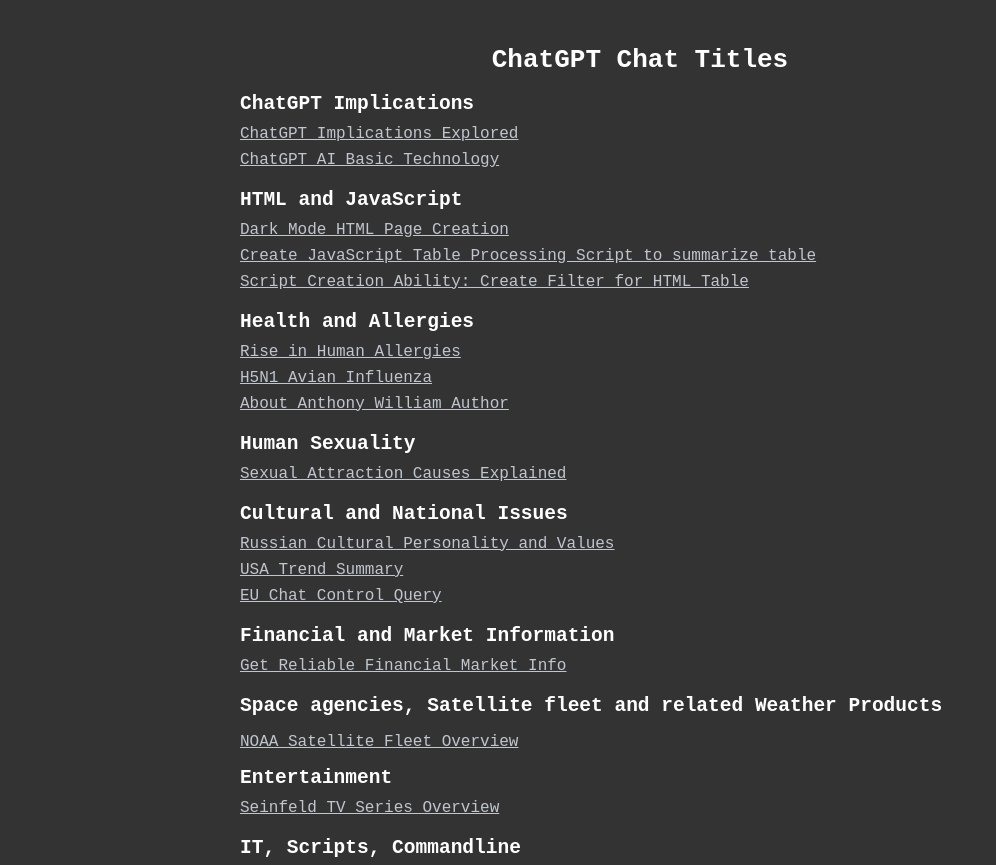
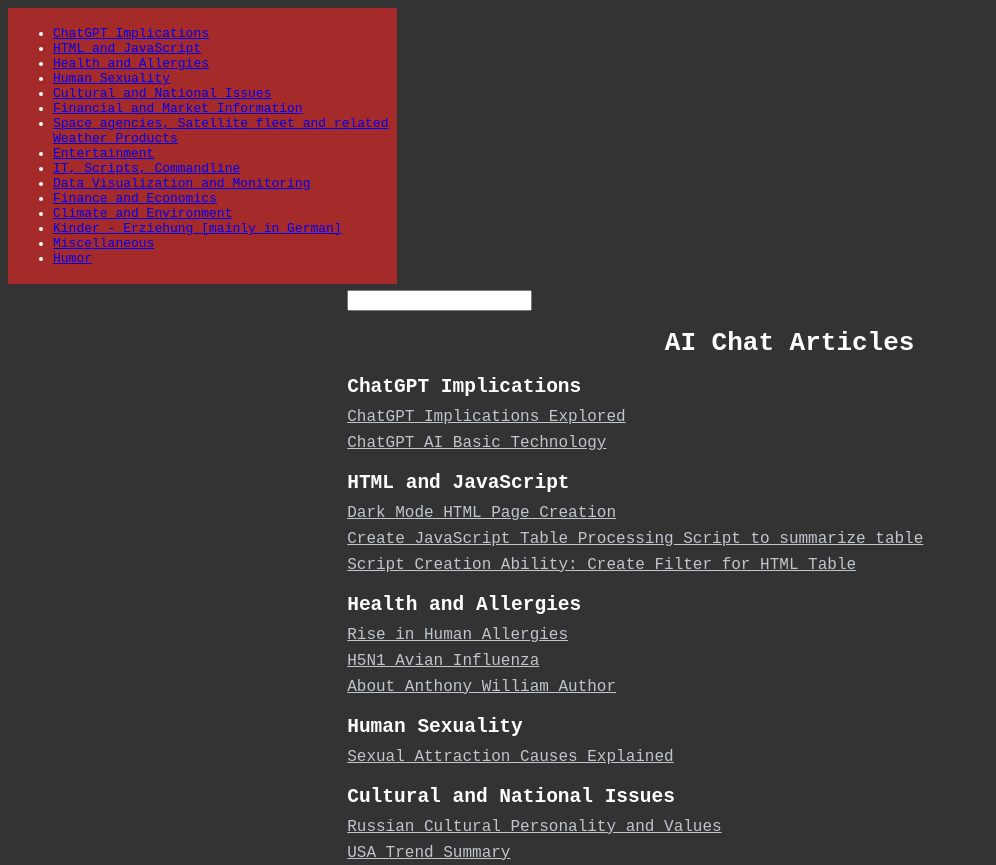
Before and after one commit to gt00x/gt00x.github.io, a plain HTML site: page index.html in a window 1280 px wide. Shown: the top 865 px of the page, without its empty margins (0-996 px from the left). Drawn offline with Linux system fonts and the light colour scheme.

Commit message:
TOC and filter in index.html

```diff
--- a/index.html
+++ b/index.html
@@ -5,7 +5,7 @@
 
 <head>
   <meta charset="UTF-8">
-  <title>ChatGPT Chat Titles</title>
+  <title>AI Chat Titles</title>
   <style>
     body {
       background-color: #333;
@@ -18,9 +18,11 @@
     }
 
     .container {
-      max-width: 800px;
+      width:70%;
+      max-width: 1100px;
       margin: 0 auto;
-      padding: 20px;
+      padding: 6px 40px 0px 40px;
+      float:right;
     }
 
     .group {
@@ -38,62 +40,82 @@
       color: #c0c5ce;
     }
 
+#toc {
+  color: white !important;
+//  background-color: #EBEBEB;
+// background-color: #E8B4B4;
+background-color: brown;
+float:left;
+padding: 5px;
+}
+// #title:hover {white};
+// a:visited { color: white }
+// a:hover { color: yellow }
+// a:not(:hover):not(:focus):not(:active):not(:visited)
+// input { float: right; clear: both; }
+//     .input { float: right; clear: both; }
+
   </style>
 </head>
 
 <body>
-  <div class="container">
-    <h1>ChatGPT Chat Titles</h1>
+
+<div id="toc" style="width:30%">
+</div>
+
+
+  <div class="container" style="right:0">
+  <input type="text" id="input">
+    <h1>AI Chat Articles</h1>
 
     <div class="group">
-      <h2>ChatGPT Implications</h2>
+      <h2 id="1">ChatGPT Implications</h2>
       <a href="#" class="title">ChatGPT Implications Explored</a>
       <a href="#" class="title">ChatGPT AI Basic Technology</a>
     </div>
 
     <div class="group">
-      <h2>HTML and JavaScript</h2>
+      <h2 id="2">HTML and JavaScript</h2>
       <a href="#" class="title">Dark Mode HTML Page Creation</a>
       <a href="#" class="title">Create JavaScript Table Processing Script to summarize table</a>
       <a href="#" class="title">Script Creation Ability: Create Filter for HTML Table</a>
     </div>
 
     <div class="group">
-      <h2>Health and Allergies</h2>
+      <h2 id="3">Health and Allergies</h2>
       <a href="#" class="title">Rise in Human Allergies</a>
       <a href="#" class="title">H5N1 Avian Influenza</a>
       <a href="#" class="title">About Anthony William Author</a>
     </div>
 
     <div class="group">
-      <h2>Human Sexuality</h2>
+      <h2 id="4">Human Sexuality</h2>
       <a href="#" class="title">Sexual Attraction Causes Explained</a>
     </div>
 
     <div class="group">
-      <h2>Cultural and National Issues</h2>
+      <h2 id="5">Cultural and National Issues</h2>
       <a href="#" class="title">Russian Cultural Personality and Values</a>
       <a href="#" class="title">USA Trend Summary</a>
-      <a href="#" class="title">EU Chat Control Query</a>
     </div>
 
     <div class="group">
-      <h2>Financial and Market Information</h2>
+      <h2 id="6">Financial and Market Information</h2>
       <a href="#" class="title">Get Reliable Financial Market Info</a>
     </div>
 
-    <div class="Space">
-      <h2>Space agencies, Satellite fleet and related Weather Products</h2>
+    <div class="group">
+      <h2 id="7">Space agencies, Satellite fleet and related Weather Products</h2>
             <a href="#" class="title">NOAA Satellite Fleet Overview</a>
     </div>
 
     <div class="group">
-      <h2>Entertainment</h2>
+      <h2 id="8">Entertainment</h2>
       <a href="#" class="title">Seinfeld TV Series Overview</a>
     </div>
 
     <div class="group">
-      <h2>IT, Scripts, Commandline</h2>
+      <h2 id="9">IT, Scripts, Commandline</h2>
       <a href="#" class="title">Increase SSH Connection Keepalive</a>
       <a href="#" class="title">Bringing Down Weather Balloon</a>
       <a href="#" class="title">SMART XML Log Parsing Rule</a>
@@ -106,30 +128,30 @@
     </div>
 
     <div class="group">
-      <h2>Data Visualization and Monitoring</h2>
+      <h2 id="10">Data Visualization and Monitoring</h2>
       <a href="#" class="title">Munin vs Grafana Comparison</a>
       <a href="#" class="title">ITRS OP5 Monitor Overview</a>
 
     </div>
 
     <div class="group">
-      <h2>Finance and Economics</h2>
+      <h2 id="11">Finance and Economics</h2>
       <a href="#" class="title">Evaluation of Digital Pound</a>
     </div>
 
     <div class="group">
-      <h2>Climate and Environment</h2>
+      <h2 id="12">Climate and Environment</h2>
       <a href="#" class="title">COP26 Global Climate Agreement</a>
       <a href="#" class="title">Individual Climate Crisis Actions</a>
     </div>
 
     <div class="group">
-      <h2>Kinder - Erziehung [mainly in German]</h2>
+      <h2 id="13">Kinder - Erziehung [mainly in German]</h2>
       <a href="Kindererziehung.html" class="title">Kindererziehung</a>
     </div>
 
     <div class="group">
-      <h2>Miscellaneous</h2>
+      <h2 id="14">Miscellaneous</h2>
       <a href="#" class="title">Product Review Advice Given</a>
       <a href="#" class="title">Redmi Note Crashes and Reboots</a>
       <a href="#" class="title">MediaWiki Visual Editor Options</a>
@@ -137,10 +159,47 @@
     </div>
 
     <div class="group">
-      <h2>Humor</h2>
+      <h2 id="15">Humor</h2>
       <a href="#" class="title">Jokes and Funny Stories</a>
     </div>
   </div>
+<script>
+const input = document.querySelector('#input');
+const divs = document.querySelectorAll('div.group');
+
+input.addEventListener('input', function() {
+  const filter = this.value.toLowerCase();
+
+  divs.forEach(function(div) {
+    const header = div.querySelector('h2');
+    if (header.textContent.toLowerCase().indexOf(filter) === -1) {
+      div.style.display = 'none';
+    } else {
+      div.style.display = 'block';
+    }
+  });
+});
+
+  function generateTOC() {
+    // Find all H2 elements in the page
+    var h2s = document.querySelectorAll("h2");
+
+    // Create a list of links for the TOC
+    var toc = "<ul>";
+    for (var i = 0; i < h2s.length; i++) {
+      var h2 = h2s[i];
+      toc += "<li><a href='#" + h2.id + "'>" + h2.innerText + "</a></li>";
+    }
+    toc += "</ul>";
+
+    // Insert the TOC into the container element
+    document.querySelector("#toc").innerHTML = toc;
+  }
+
+  // Trigger the TOC generation on page load
+  window.addEventListener("load", generateTOC);
+
+</script>
 </body>
 
 </html>
```
